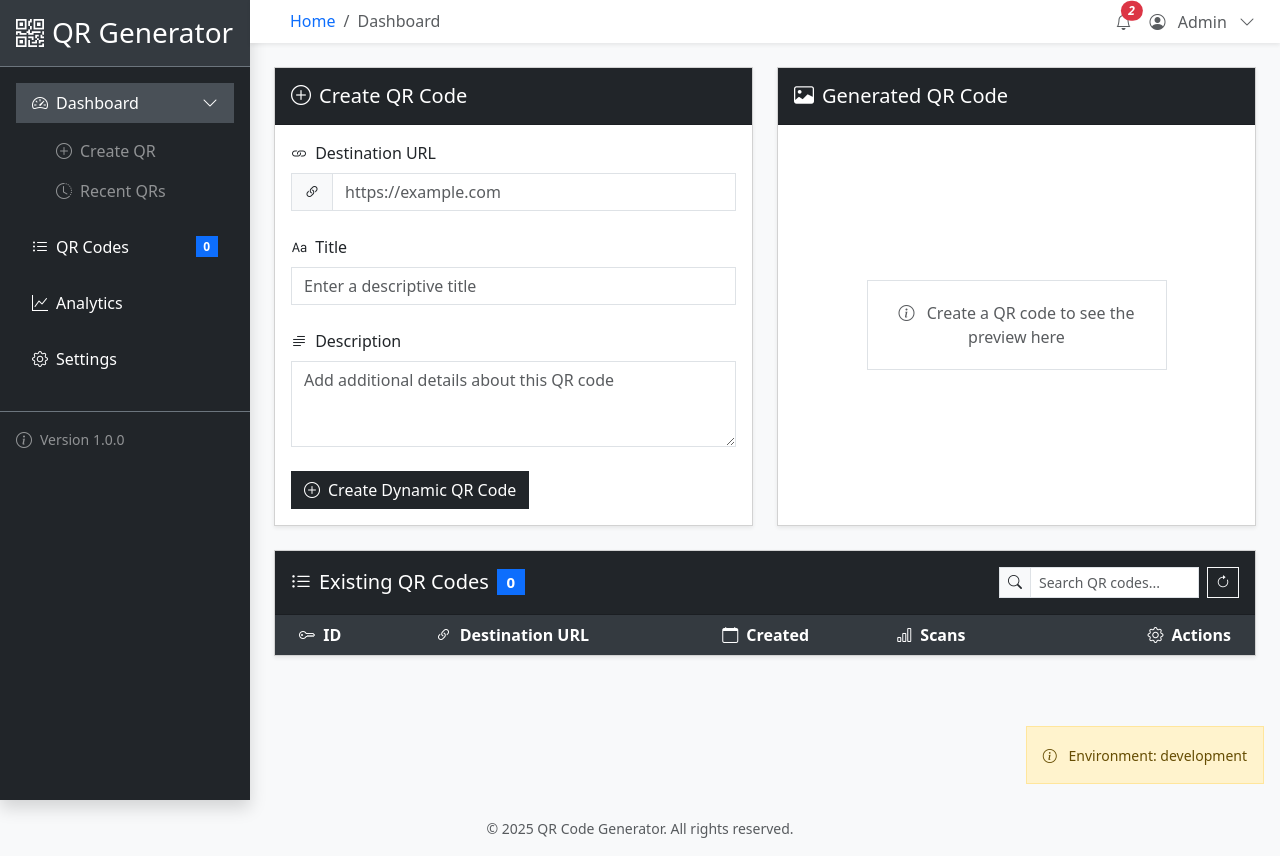
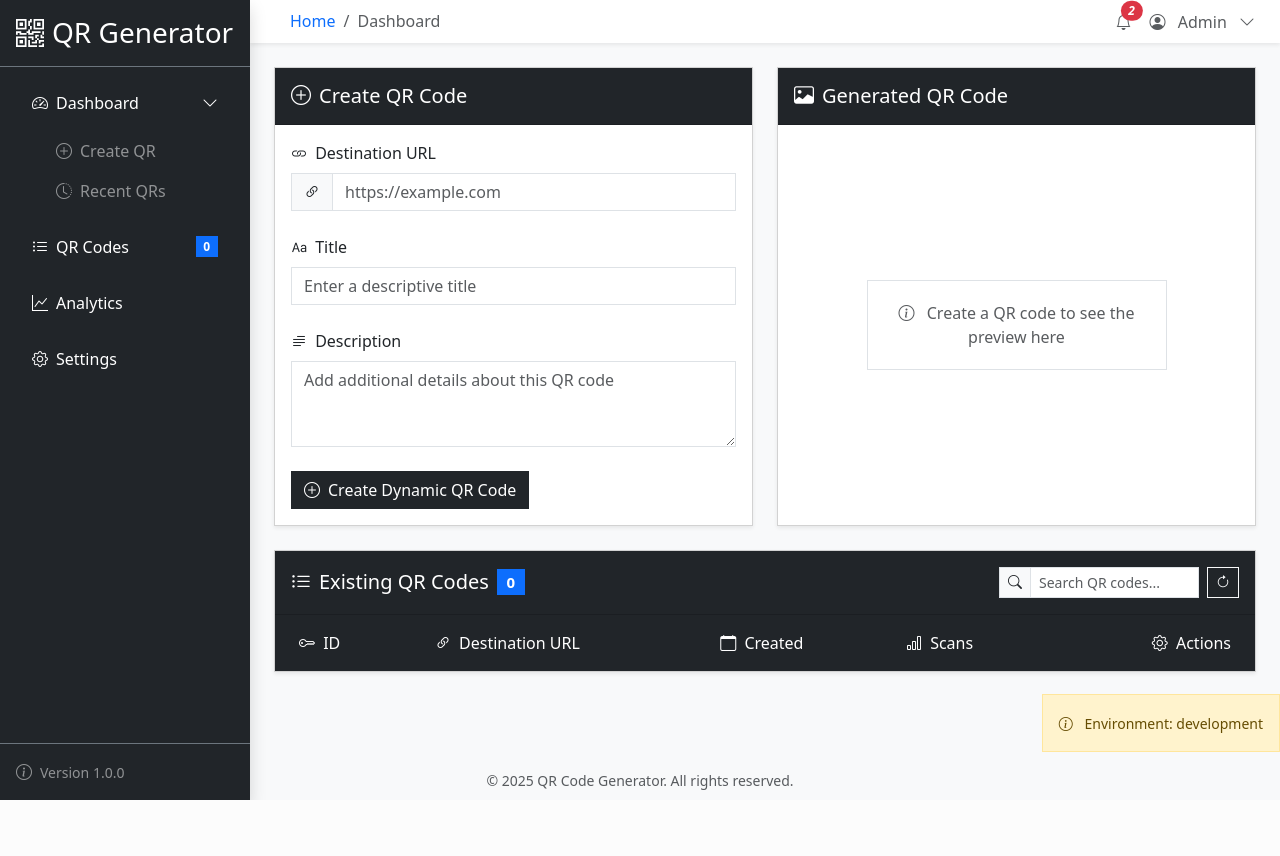
Before and after one commit to gsinghjay/mvp_qr_gen, a FastAPI app: page / in a window 1280 px wide. After the commit the page ends 800 px from the top, so only its background shows below. Run offline with FastAPI, Linux system fonts and the light colour scheme; data that the repository does not hold is empty; parts of the project's set-up code (start-up, migrations or seed data) failed here and were passed over.

Commit message:
style(ui): optimize CSS with better table styling and empty state improvements

```diff
--- a/app/static/css/custom.css
+++ b/app/static/css/custom.css
@@ -20,72 +20,46 @@
     pointer-events: none;
 }
 
-/* QR Code preview container */
-.qr-preview {
-    max-width: 300px;
-    margin: 20px auto;
-    border: 1px solid #dee2e6;
-    padding: 1rem;
+/* Core Layout */
+body {
+    min-height: 100vh;
+    display: flex;
+    flex-direction: column;
 }
 
-/* Table improvements */
-.table th {
-    border-top: 2px solid #000;
-    border-bottom: 2px solid #000;
+.wrapper {
+    flex: 1;
+    display: flex;
+    padding-bottom: 48px; /* Footer height */
 }
 
-/* Action buttons spacing */
-.btn-action {
-    margin-right: 0.5rem;
-}
-.btn-action:last-child {
-    margin-right: 0;
-}
-
-/* Admin Dashboard Layout */
-.wrapper {
-    display: flex;
-    width: 100%;
-    min-height: 100vh;
-}
-
-/* Sidebar Styles */
+/* Sidebar Core Styles */
 #sidebar {
     width: 250px;
     position: fixed;
     top: 0;
     left: 0;
     height: 100vh;
-    z-index: 999;
+    z-index: 1040;
     transition: all 0.3s;
+    display: flex;
+    flex-direction: column;
 }
 
 #sidebar.active {
     margin-left: -250px;
 }
 
-#sidebar .sidebar-header {
-    background: #343a40;
+#sidebar .sidebar-content {
+    flex: 1;
+    overflow-y: auto;
 }
 
-#sidebar ul li a {
-    padding: 10px;
-    display: block;
-    transition: all 0.3s;
-}
-
-#sidebar ul li a:hover,
-#sidebar ul li a.active {
-    background: #495057;
-}
-
-/* Content Styles */
+/* Content Area */
 #content {
     width: calc(100% - 250px);
-    min-height: 100vh;
     margin-left: 250px;
     transition: all 0.3s;
-    background: #f8f9fa;
 }
 
 #content.active {
@@ -93,15 +67,216 @@
     margin-left: 0;
 }
 
+/* Fixed Elements */
+.navbar {
+    z-index: 1030;
+    backdrop-filter: blur(5px);
+}
+
+.alert:not(.alert-warning) {
+    position: fixed;
+    top: 1rem;
+    right: 1rem;
+    max-width: 400px;
+    z-index: 1080;
+}
+
+.alert-warning {
+    position: fixed;
+    bottom: 48px;
+    right: 0;
+    z-index: 1070;
+}
+
+footer {
+    position: fixed;
+    bottom: 0;
+    left: 0;
+    right: 0;
+    height: 48px;
+    z-index: 1060;
+}
+
 /* Table Styles */
+.table-responsive {
+    max-height: calc(100vh - 400px);
+    background-color: #fff;
+}
+
+.table {
+    margin-bottom: 0;
+}
+
 .table th {
+    position: sticky;
+    top: 0;
+    z-index: 1020;
+    background-color: #212529;
+    color: #fff;
+    font-weight: 500;
+    border: none;
+    padding: 1rem;
+}
+
+.table td {
+    padding: 1rem;
+    vertical-align: middle;
+}
+
+/* QR List Header */
+.qr-list-header {
+    background-color: #212529;
+    color: #fff;
+    padding: 1rem;
+    display: flex;
+    align-items: center;
+    justify-content: space-between;
+    border-bottom: 1px solid rgba(255,255,255,0.1);
+}
+
+.qr-list-header .badge {
+    background-color: #0d6efd;
+    font-weight: normal;
+    padding: 0.35rem 0.65rem;
+}
+
+.qr-search-container {
+    display: flex;
+    align-items: center;
+    gap: 0.5rem;
+}
+
+.qr-search-container .input-group {
+    width: 250px;
+    background-color: rgba(255,255,255,0.1);
+    border-radius: 4px;
+}
+
+.qr-search-container .input-group-text {
+    background-color: transparent;
+    border: none;
+    color: rgba(255,255,255,0.5);
+}
+
+.qr-search-container .form-control {
+    background-color: transparent;
+    border: none;
+    color: #fff;
+    padding: 0.5rem;
+}
+
+.qr-search-container .form-control::placeholder {
+    color: rgba(255,255,255,0.5);
+}
+
+.qr-search-container .form-control:focus {
+    box-shadow: none;
+    background-color: rgba(255,255,255,0.15);
+}
+
+/* Empty State */
+#empty-state {
+    padding: 4rem 2rem;
+    text-align: center;
+    background-color: #f8f9fa;
+}
+
+#empty-state i {
+    font-size: 4rem;
+    color: #adb5bd;
+    margin-bottom: 1.5rem;
+    display: block;
+}
+
+#empty-state p {
+    color: #6c757d;
+    margin-bottom: 1.5rem;
+    font-size: 1.1rem;
+}
+
+#empty-state .btn {
+    background-color: #212529;
+    color: #fff;
+    padding: 0.5rem 1.5rem;
+    border-radius: 4px;
+    transition: all 0.2s;
+}
+
+#empty-state .btn:hover {
     background-color: #343a40;
-    color: white;
-    border-bottom: none;
+    transform: translateY(-1px);
+}
+
+#empty-state .btn i {
+    font-size: 1rem;
+    margin-right: 0.5rem;
+    margin-bottom: 0;
+    display: inline-block;
+    color: #fff;
+}
+
+/* Mobile Adjustments */
+@media (max-width: 768px) {
+    #sidebar {
+        margin-left: -250px;
+    }
+
+    #sidebar.active {
+        margin-left: 0;
+        box-shadow: var(--bs-box-shadow);
+    }
+
+    #content {
+        width: 100%;
+        margin-left: 0;
+    }
+
+    #content.active {
+        margin-left: 250px;
+        width: calc(100% - 250px);
+    }
+
+    .alert:not(.alert-warning) {
+        left: 1rem;
+        right: 1rem;
+        max-width: none;
+    }
+
+    .table-responsive {
+        max-height: calc(100vh - 300px);
+    }
+
+    .qr-search-container .input-group {
+        width: 200px;
+    }
+}
+
+/* Transitions */
+.fade {
+    transition: opacity 0.15s linear;
+}
+
+/* Scrollbar Customization */
+#sidebar::-webkit-scrollbar {
+    width: 5px;
+}
+
+#sidebar::-webkit-scrollbar-track {
+    background: #343a40;
+}
+
+#sidebar::-webkit-scrollbar-thumb {
+    background: #495057;
+}
+
+#sidebar::-webkit-scrollbar-thumb:hover {
+    background: #6c757d;
 }
 
 /* QR Preview */
 .qr-preview {
+    max-width: 300px;
+    margin: 20px auto;
     padding: 20px;
     background: white;
     border: 1px solid #dee2e6;
```
Also changed, not shown: other parts of app/static/css/custom.css (+36 -16 lines).
